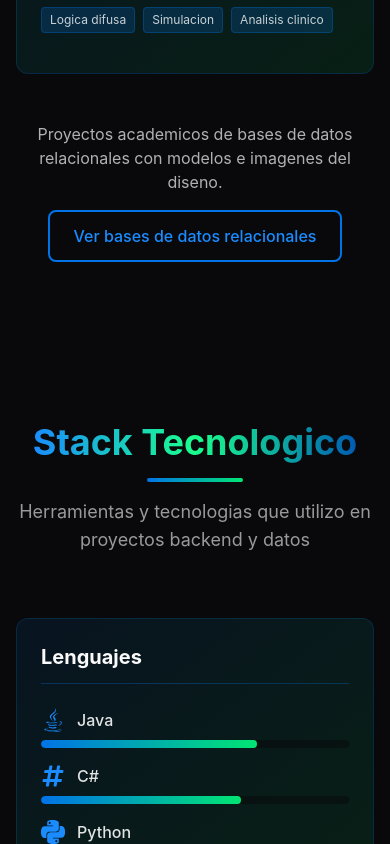
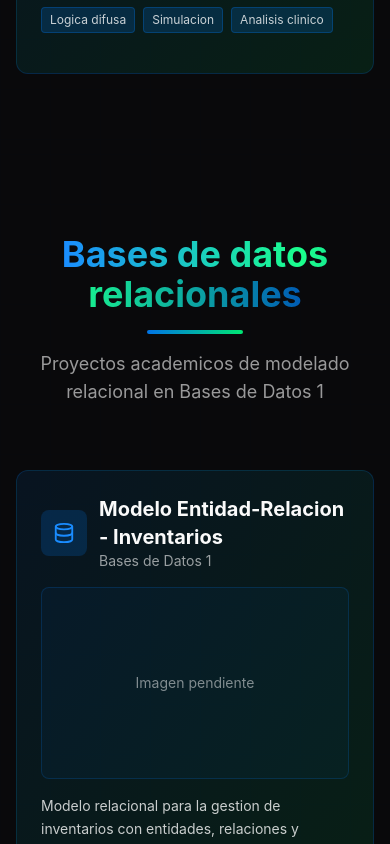
Before and after one commit to bdherrera/portafolio, a Next.js app: page / in a window 390 px wide. Shown: the part 9920-10764 px from the top of the page. Built offline with nearby package versions, Linux system fonts and the light colour scheme.

Commit message:
modificacion read me

```diff
--- a/src/app/page.tsx
+++ b/src/app/page.tsx
@@ -1,9 +1,10 @@
-import Navbar from '@/components/ui/Navbar';
+﻿import Navbar from '@/components/ui/Navbar';
 import Hero from '@/components/sections/Hero';
 import About from '@/components/sections/About';
 import Experience from '@/components/sections/Experience';
 import Education from '@/components/sections/Education';
 import Projects from '@/components/sections/Projects';
+import RelationalDb from '@/components/sections/RelationalDb';
 import Skills from '@/components/sections/Skills';
 import Contact from '@/components/sections/Contact';
 
@@ -16,6 +17,7 @@ export default function Home() {
         <Experience />
         <Education />
         <Projects />
+        <RelationalDb />
         <Skills />
         <Contact />
 
--- a/src/app/relational-db/page.tsx
+++ /dev/null
@@ -1,23 +0,0 @@
-import Link from 'next/link';
-import RelationalDb from '@/components/sections/RelationalDb';
-
-export default function RelationalDbPage() {
-  return (
-    <main className="min-h-screen bg-background text-foreground">
-      <header className="max-w-7xl mx-auto px-4 sm:px-6 lg:px-8 py-8 flex items-center justify-between">
-        <div className="flex items-center gap-3">
-          <div className="h-2 w-2 rounded-full bg-accent-500" />
-          <span className="text-foreground/70 text-sm">Portafolio</span>
-        </div>
-        <Link
-          href="/"
-          className="px-4 py-2 border border-primary-500/40 text-primary-400 rounded-lg hover:bg-primary-500 hover:text-white transition-colors"
-        >
-          Volver al inicio
-        </Link>
-      </header>
-
-      <RelationalDb />
-    </main>
-  );
-}
--- a/src/components/sections/Projects.tsx
+++ b/src/components/sections/Projects.tsx
@@ -1,4 +1,4 @@
-'use client';
+﻿'use client';
 
 import { motion } from 'framer-motion';
 import { ExternalLink, Github, Star, TrendingUp } from 'lucide-react';
@@ -186,24 +186,6 @@ export default function Projects() {
                         </div>
                     </>
                 )}
-
-                <motion.div
-                    initial={{ opacity: 0, y: 20 }}
-                    whileInView={{ opacity: 1, y: 0 }}
-                    viewport={{ once: true }}
-                    transition={{ duration: 0.5, delay: 0.2 }}
-                    className="mt-12 flex flex-col items-center gap-4 text-center"
-                >
-                    <p className="text-foreground/70 max-w-2xl">
-                        Proyectos academicos de bases de datos relacionales con modelos e imagenes del diseno.
-                    </p>
-                    <a
-                        href="/relational-db"
-                        className="inline-flex items-center gap-2 px-6 py-3 border-2 border-primary-500 text-primary-400 hover:bg-primary-500 hover:text-white rounded-lg font-medium transition-all duration-200 hover:scale-105"
-                    >
-                        Ver bases de datos relacionales
-                    </a>
-                </motion.div>
             </div>
         </section>
     );
--- a/src/components/ui/Navbar.tsx
+++ b/src/components/ui/Navbar.tsx
@@ -1,4 +1,4 @@
-'use client';
+﻿'use client';
 
 import { useState, useEffect } from 'react';
 import { Database, Menu, X } from 'lucide-react';
@@ -10,6 +10,7 @@ const navItems = [
     { name: 'Experiencia', href: '#experience' },
     { name: 'Educacion', href: '#education' },
     { name: 'Proyectos', href: '#projects' },
+    { name: 'BD Relacional', href: '#relational-db' },
     { name: 'Skills', href: '#skills' },
     { name: 'Contacto', href: '#contact' },
 ];
--- a/tsconfig.json
+++ b/tsconfig.json
@@ -1,5 +1,6 @@
 {
   "compilerOptions": {
+    "baseUrl": ".",
     "target": "ES2020",
     "lib": ["dom", "dom.iterable", "esnext"],
     "allowJs": true,
```
